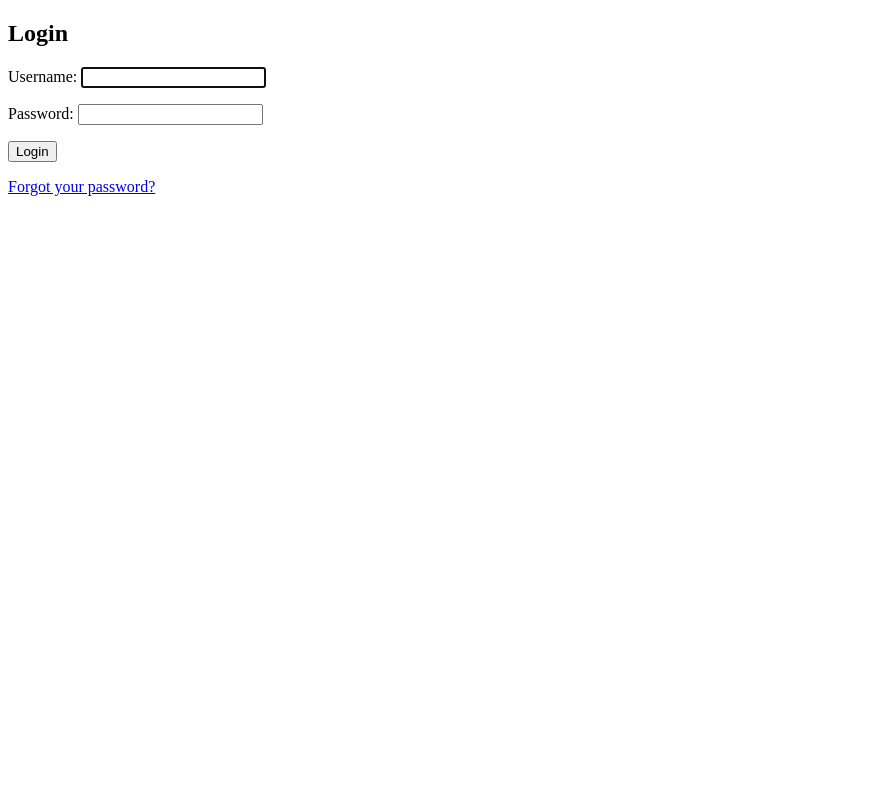
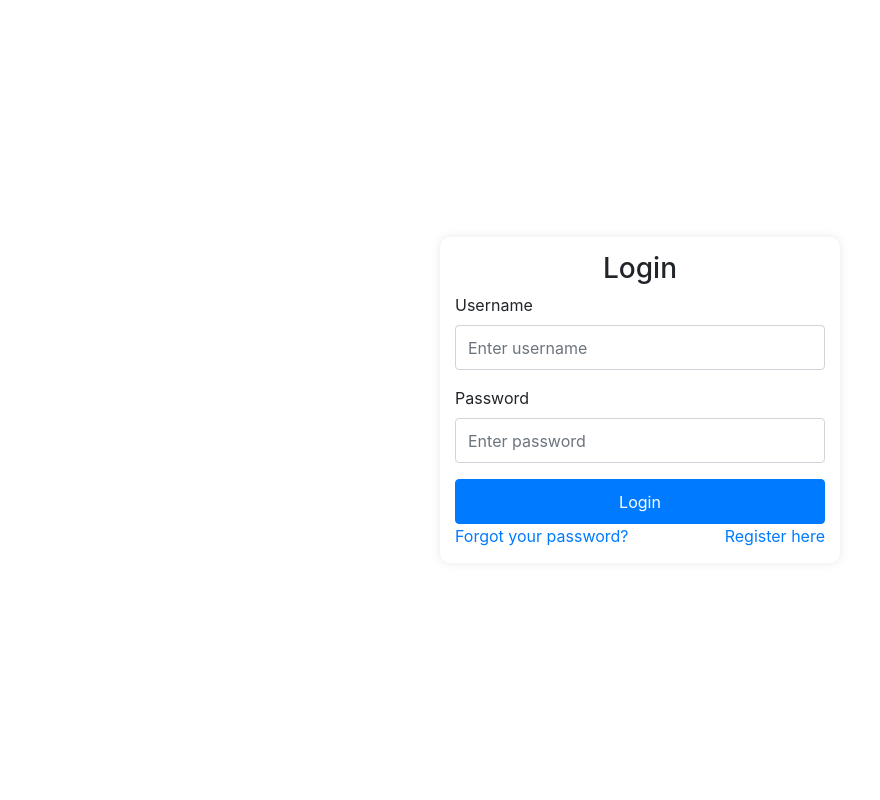
Before and after one commit to devarsh7/Task-Management-System, a Django app: page /accounts/login/ in a window 1280 px wide. Shown: the whole page, without its empty margins (0-880 px from the left). Run offline with Django 5.2, Linux system fonts and the light colour scheme; some libraries are stand-ins or nearby versions.

Commit message:
Updated the Login Page for user

```diff
--- a/templates/registration/login.html
+++ b/templates/registration/login.html
@@ -1,17 +1,62 @@
 <!DOCTYPE html>
-<html>
+<html lang="en">
 <head>
+    <meta charset="UTF-8">
+    <meta name="viewport" content="width=device-width, initial-scale=1.0">
     <title>Login</title>
+    <link rel="stylesheet" href="https://stackpath.bootstrapcdn.com/bootstrap/4.5.2/css/bootstrap.min.css">
+    <style>
+        .login-container {
+            display: flex;
+            justify-content: center;
+            align-items: center;
+            height: 100vh;
+        }
+        .login-form {
+            width: 100%;
+            max-width: 400px;
+            padding: 15px;
+            margin: auto;
+            border-radius: 10px;
+            box-shadow: 0 0 10px rgba(0, 0, 0, 0.1);
+            background-color: #fff;
+        }
+        .form-control {
+            height: 45px;
+            font-size: 16px;
+        }
+        .btn-login {
+            height: 45px;
+            font-size: 16px;
+            background-color: #007bff;
+            color: #fff;
+        }
+        .form-footer {
+            display: flex;
+            justify-content: space-between;
+            align-items: center;
+        }
+    </style>
 </head>
 <body>
-    <h2>Login</h2>
-    <form method="post">
-        {% csrf_token %}
-        {{ form.as_p }}
-        <button type="submit">Login</button>
-    </form>
-    <p>
-        <a href="{% url 'password_reset' %}">Forgot your password?</a>
-    </p>
+    <div class="login-container">
+        <form class="login-form" method="POST">
+            {% csrf_token %}
+            <h3 class="text-center">Login</h3>
+            <div class="form-group">
+                <label for="username">Username</label>
+                <input type="text" class="form-control" id="username" name="username" placeholder="Enter username">
+            </div>
+            <div class="form-group">
+                <label for="password">Password</label>
+                <input type="password" class="form-control" id="password" name="password" placeholder="Enter password">
+            </div>
+            <button type="submit" class="btn btn-primary btn-login btn-block">Login</button>
+            <div class="form-footer">
+                <a href="#">Forgot your password?</a>
+                <a href="{% url 'register' %}">Register here</a>
+            </div>
+        </form>
+    </div>
 </body>
 </html>
```
